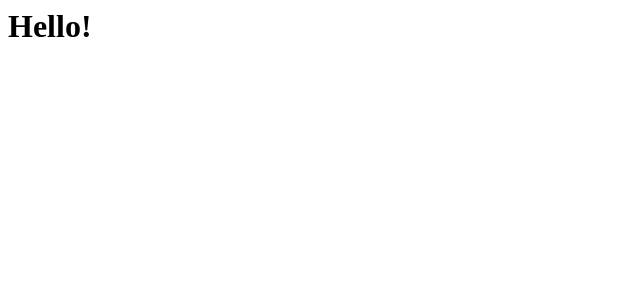
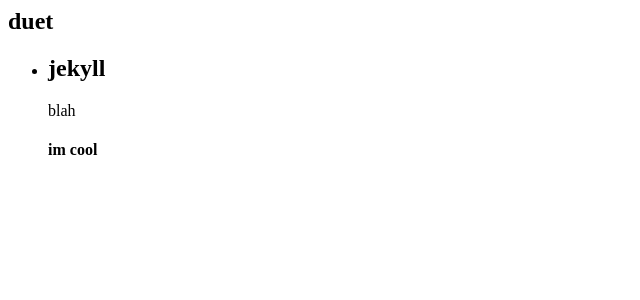
Before and after one commit to newswim/duet, a React app: page / in a window 1280 px wide. Shown: the top 300 px of the page, without its empty margins (0-640 px from the left). Built offline with nearby package versions, Linux system fonts and the light colour scheme.

Commit message:
implement basic proof of concept

```diff
--- a/src/App.js
+++ b/src/App.js
@@ -1,5 +1,13 @@
 import React from 'react'
+import RepoList from './components/RepoList'
 
-const App = () => <h1>Hello!</h1>
+const App = () => {
+  return (
+    <section>
+      <h1>duet</h1>
+      <RepoList />
+    </section>
+  )
+}
 
 export default App
--- /dev/null
+++ b/src/components/Issue.js
@@ -0,0 +1,9 @@
+import React from 'react'
+
+const Issue = props => {
+  return (
+    <h4>{props.title}</h4>
+  )
+}
+
+export default Issue
--- /dev/null
+++ b/src/components/Repo.js
@@ -0,0 +1,18 @@
+import React from 'react'
+import Issue from './Issue'
+
+const Repo = props => {
+  return (
+    <li>
+      <h2>{props.name}</h2>
+      <p>{props.description}</p>
+      {console.log(props.issues)}
+      {props.issues.length === 0 ? <p>No issues currently!</p> : null}
+      {props.issues.map((issue, i) => {
+        return <Issue key={i} {...issue} />
+      })}
+    </li>
+  )
+}
+
+export default Repo
--- /dev/null
+++ b/src/components/RepoList.js
@@ -0,0 +1,33 @@
+import React, { Component } from 'react'
+import Repo from './Repo'
+
+class RepoList extends Component {
+  constructor (props) {
+    super(props)
+    this.state = {}
+  }
+
+  componentWillMount () {
+    this.setState({repos: [
+      {
+        'name': 'jekyll',
+        'description': 'blah',
+        'issues': [
+          { 'id': 1, 'label': 'first-timers-only', 'title': 'im cool' }
+        ]
+      }
+    ]})
+  }
+
+  render () {
+    return (
+      <ul>
+        {this.state.repos.map((repo, i) => {
+          return <Repo key={i} {...repo} />
+        })}
+      </ul>
+    )
+  }
+}
+
+export default RepoList
```
